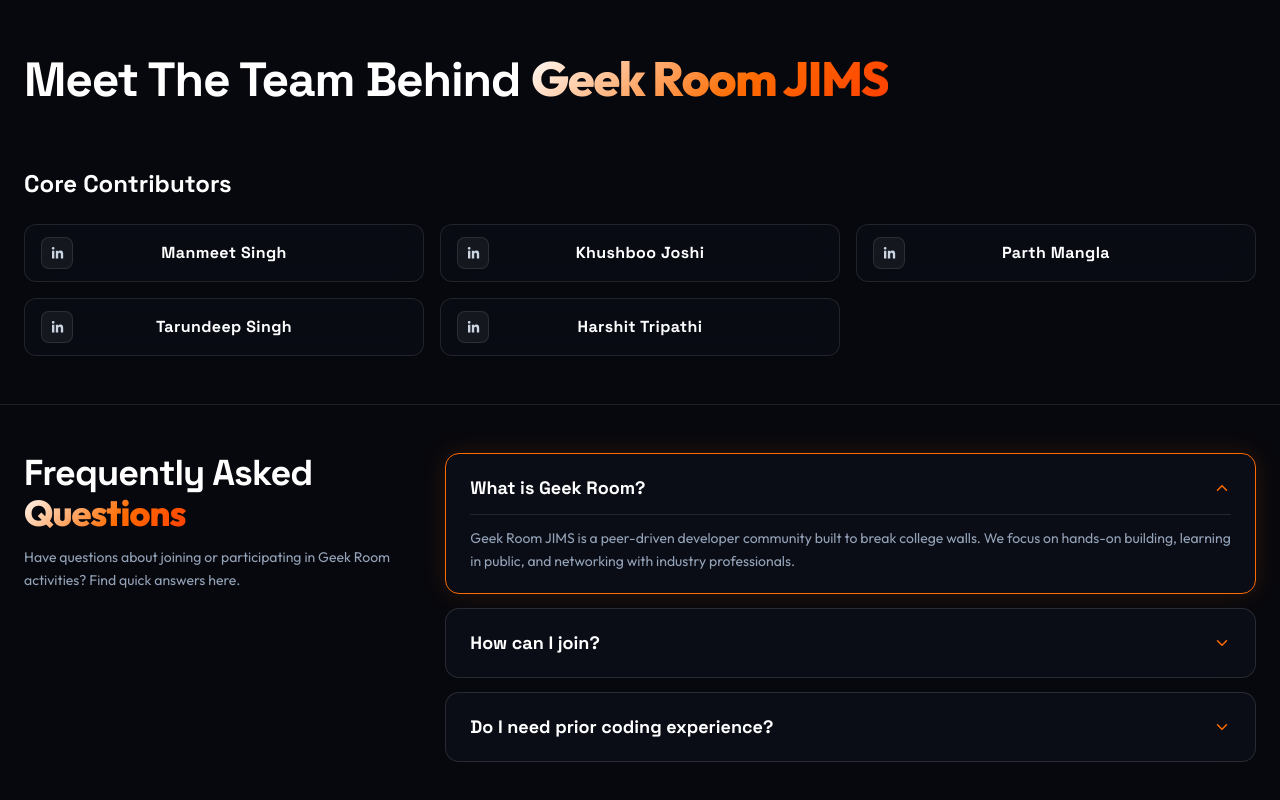
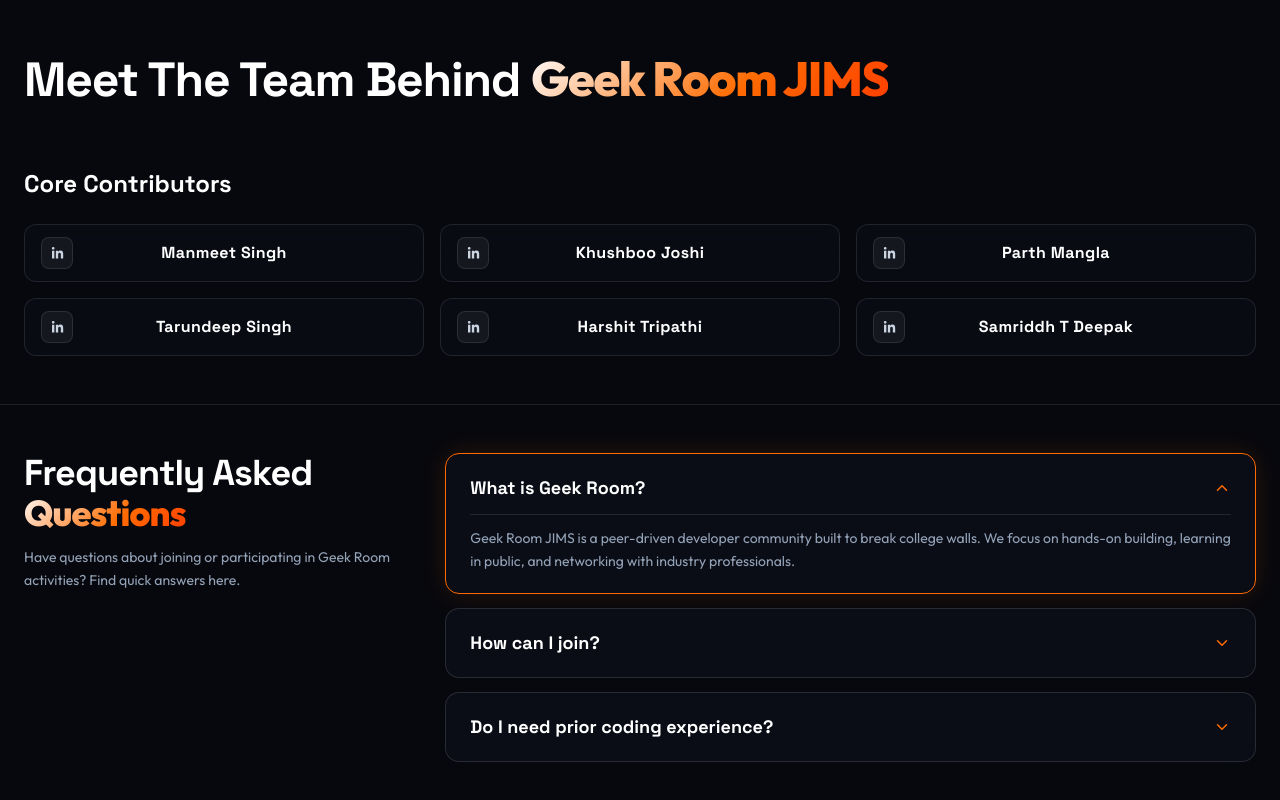
Before and after one commit to GeekRoom/GeekRoom-JIMS-Website, a React (Vite) app in the folder Frontend/: page /about in a window 1280 px wide. Shown: the part 998-1798 px from the top of the page. Built offline with nearby package versions, Linux system fonts and the light colour scheme; no server answers.

Commit message:
Add Samriddh T Deepak to contributors list

```diff
--- a/Frontend/src/components/about/contributors.jsx
+++ b/Frontend/src/components/about/contributors.jsx
@@ -6,7 +6,8 @@
   { name: 'Khushboo Joshi', linkedin: 'https://www.linkedin.com/in/khushboo-joshi-466525329' },
   { name: 'Parth Mangla', linkedin: 'https://www.linkedin.com/in/parth-mangla-368357287/' },
   { name: 'Tarundeep Singh', linkedin: 'https://www.linkedin.com/in/tarundeep-singh-45384137b' },
-  { name: 'Harshit Tripathi', linkedin: 'https://www.linkedin.com/in/harshit-tripathi-bab616422/' }
+  { name: 'Harshit Tripathi', linkedin: 'https://www.linkedin.com/in/harshit-tripathi-bab616422/' },
+  { name: 'Samriddh T Deepak', linkedin: ' https://www.linkedin.com/in/samriddh-t-deepak/' }
 ];
 
 export default function Contributors() {
```
